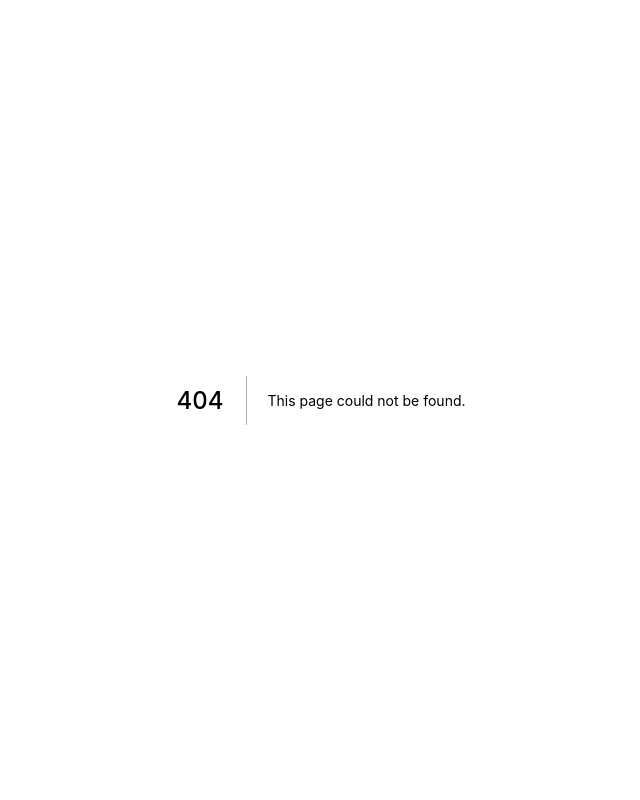
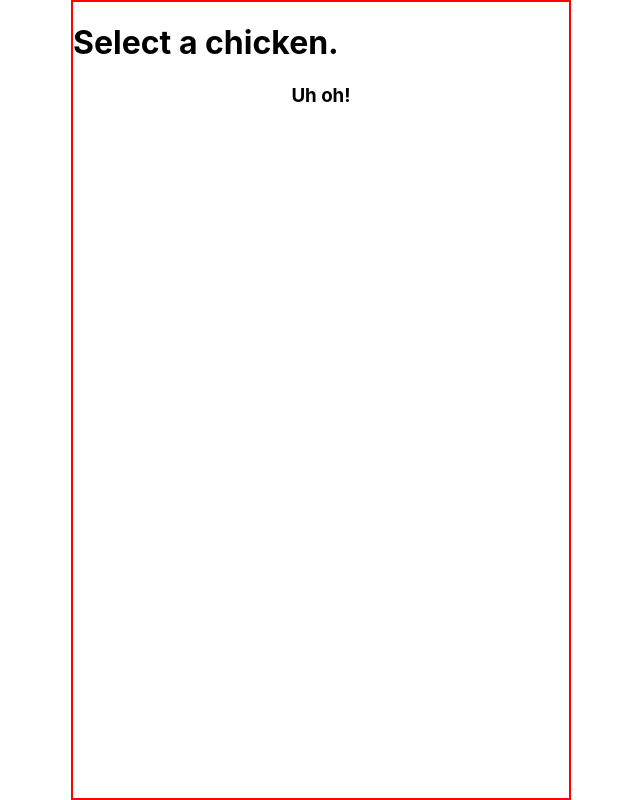
Before and after one commit to tervonugget/meaty, a Next.js app: page /variations in a window 1280 px wide. Before the commit this address had no page. Shown: the whole page, without its empty margins (319-959 px from the left). Built offline with nearby package versions, Linux system fonts and the light colour scheme.

Commit message:
add variations page

```diff
--- a/comps/tile.js
+++ b/comps/tile.js
@@ -2,7 +2,7 @@ import Image from "next/image";
 import {useRouter} from "next/router";
 import styled from "styled-components";
 
-import {animals} from '../data/selections';
+import {animals, chickens} from '../data/selections';
 
 
 // Styled components
@@ -38,7 +38,12 @@ export default function Tile(){
   // information from an array in /data/selections.js
   if (router.asPath === '/'){
     return <div>
-      <Container>
+      <Container onClick={() => router.push({
+        pathname: '/variations',
+        query:{
+          type: (animals[0].route)
+        }
+      })}>
         <div>
           <h3>{animals[0].title}</h3>
           <Image src={animals[0].img} width='80%' height='100%' />
@@ -59,6 +64,31 @@ export default function Tile(){
     </div>
   }
 
+  // If user selects chicken, show chicken variants
+  else if (router.asPath === '/variations?type=ch'){
+    return <div>
+    <Container>
+        <div>
+          <h3>{chickens[0].title}</h3>
+          <Image src={chickens[0].img} width='80%' height='100%' />
+        </div>
+      </Container>
+      <Container>
+        <div>
+          <h3>{chickens[1].title}</h3>
+          <Image src={chickens[1].img} width='80%' height='100%' />
+        </div>
+      </Container>
+      <Container>
+        <div>
+          <h3>{chickens[2].title}</h3>
+          <Image src={chickens[2].img} width='80%' height='100%' />
+        </div>
+      </Container>
+    </div>
+
+  }
+
   return <Container>
     <h3>Uh oh!</h3>
   </Container>
--- /dev/null
+++ b/pages/variations.js
@@ -0,0 +1,30 @@
+import { useRouter } from 'next/router';
+import styled from 'styled-components';
+
+import Tile from '../comps/tile';
+
+
+// Styled components
+let Container = styled.div`
+  width: 70%;
+  max-width: 500px;
+  height: 100vh;
+
+  margin-left: auto;
+  margin-right: auto;
+
+  border: 2px red solid;
+`;
+
+
+// Page
+export default function Index() {
+  // Defining variables
+  let router = useRouter();
+
+  // Content
+  return <Container>
+    <h1>Select a chicken.</h1>
+    <Tile></Tile>
+  </Container>
+}
```
Also changed, not shown: public/selections/chickenFace2.png (added), public/selections/chickenFace3.png (added).
